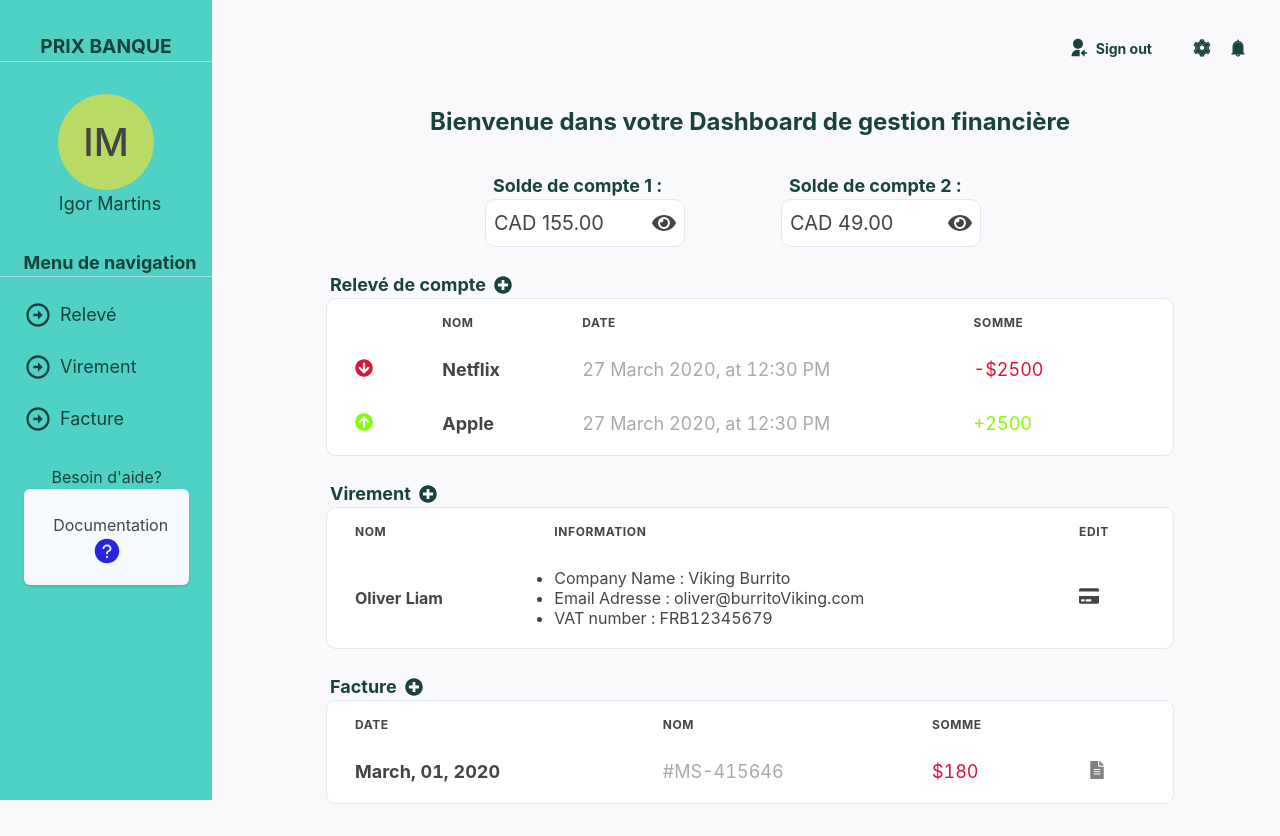
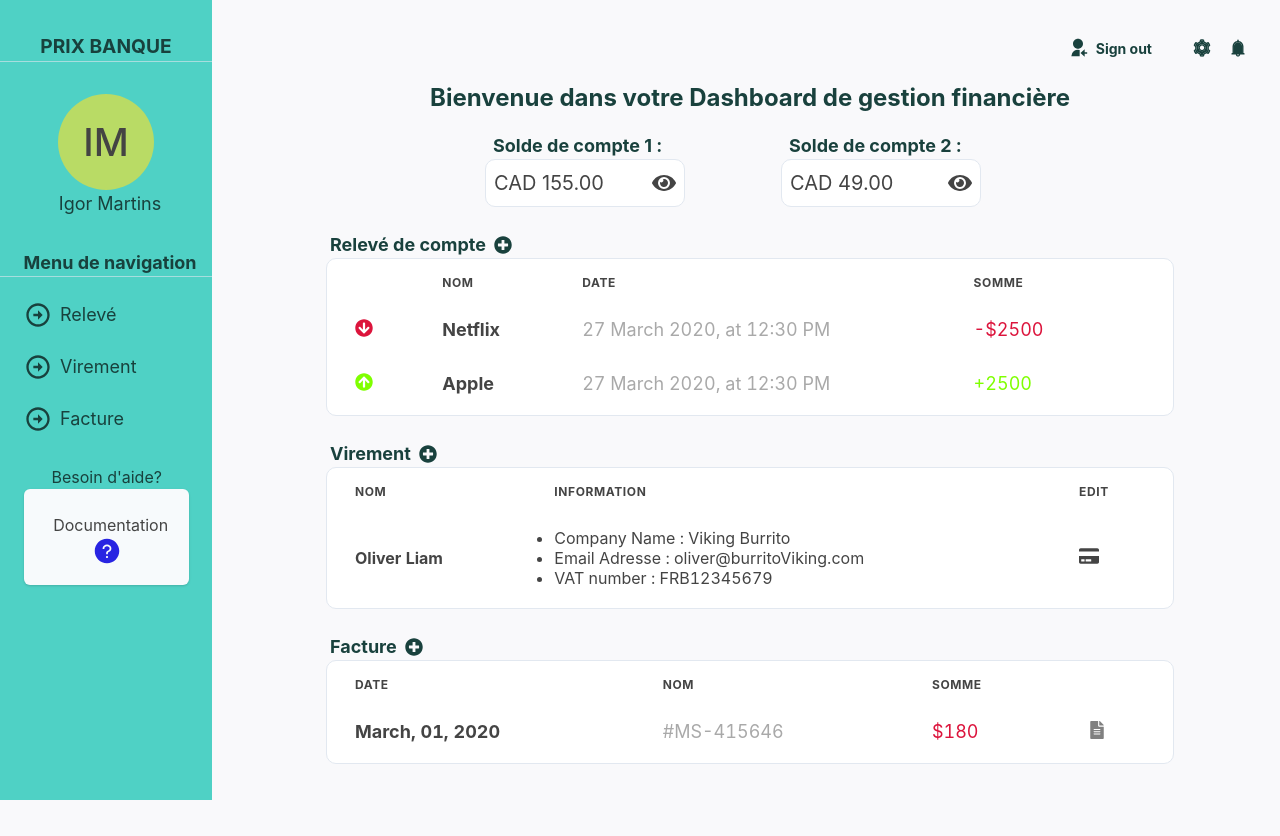
Before and after one commit to ipdmartins/front-prix-banque, a Next.js app: page /dashboard in a window 1280 px wide. Built offline with nearby package versions, Linux system fonts and the light colour scheme.

Commit message:
fix : size of the layout

```diff
--- a/src/pages/dashboard.tsx
+++ b/src/pages/dashboard.tsx
@@ -63,12 +63,14 @@ export default function Dashboard() {
       <Sidebar login={true} />
       <Flex width="100%" maxWidth={1480} direction="column">
         <Header previousPage="Home" currentPage="Dashboard" />
-        <Box textAlign="center">
-          <Text fontWeight="bold" fontSize="24" marginTop="6" color="gray.900">
-            Bienvenue dans votre Dashboard de gestion financière
-          </Text>
-        </Box>
-        <Center marginTop="8">
+        <Center>
+          <Box>
+            <Text fontWeight="bold" fontSize="24" marginTop="0" color="gray.900">
+              Bienvenue dans votre Dashboard de gestion financière
+            </Text>
+          </Box>
+        </Center>
+        <Center marginTop="4">
           <HStack spacing="24" width="50%">
             <Box>
               <Text marginLeft="2" fontSize="18" fontWeight="bold">
--- a/src/pages/invoice/index.tsx
+++ b/src/pages/invoice/index.tsx
@@ -59,7 +59,7 @@ export default function InvoiceList() {
                 float="right"
                 type="submit"
                 color="white"
-                bg="cyan.500"
+                bg="blue.700"
                 value="ENVOYER"
               />
             </form>
@@ -75,7 +75,7 @@ export default function InvoiceList() {
                 float="left"
                 type="submit"
                 color="white"
-                bg="cyan.500"
+                bg="blue.700"
               >
                 GERER FACTURE
               </Button>
```
